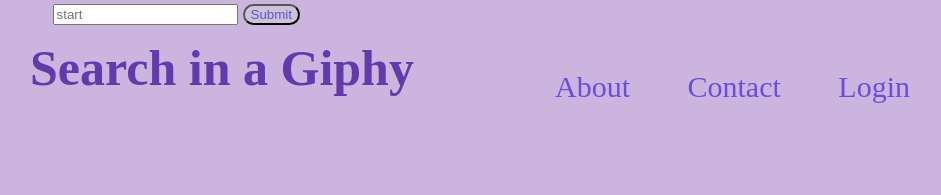
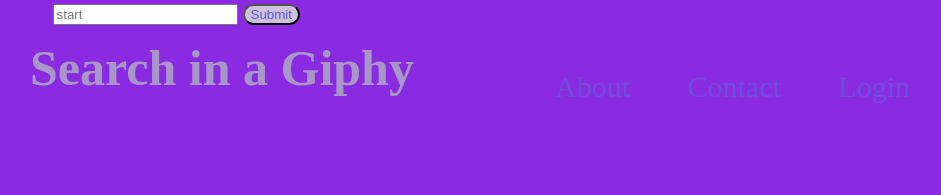
Before and after one commit to pi0115/New-folder--17-, a plain HTML site: page index.html in a window 1280 px wide. Shown: the whole page, without its empty margins (130-1071 px from the left). Drawn offline with Linux system fonts and the light colour scheme; a web font is replaced by a local one.

Commit message:
ran code

```diff
--- a/css/style.css
+++ b/css/style.css
@@ -1,6 +1,14 @@
 body {
-  background-color: rgb(203, 181, 223);
+  max-width: 768px;
+  margin-inline: auto;
+  margin-block: 0px;
+  padding-inline: 16px;
+  padding-top: 64px;
+  padding-bottom: 128px;
+  background-color: blueviolet;
 }
+
+
 
 
 h1 {
@@ -8,7 +16,7 @@ h1 {
   font-size: 50px;
   left: 160px;
   top: 5px;
-  color: rgb(98, 58, 173);
+  color: rgb(167, 150, 199);
 
 }
 
```
